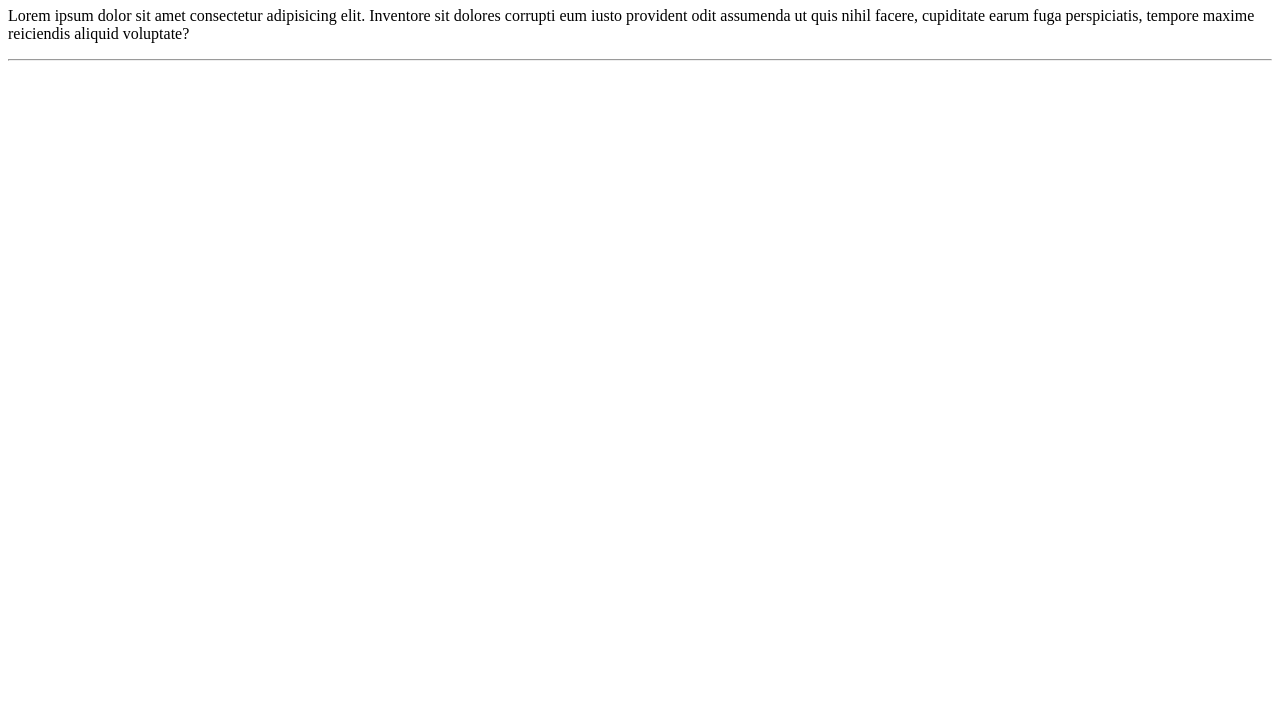
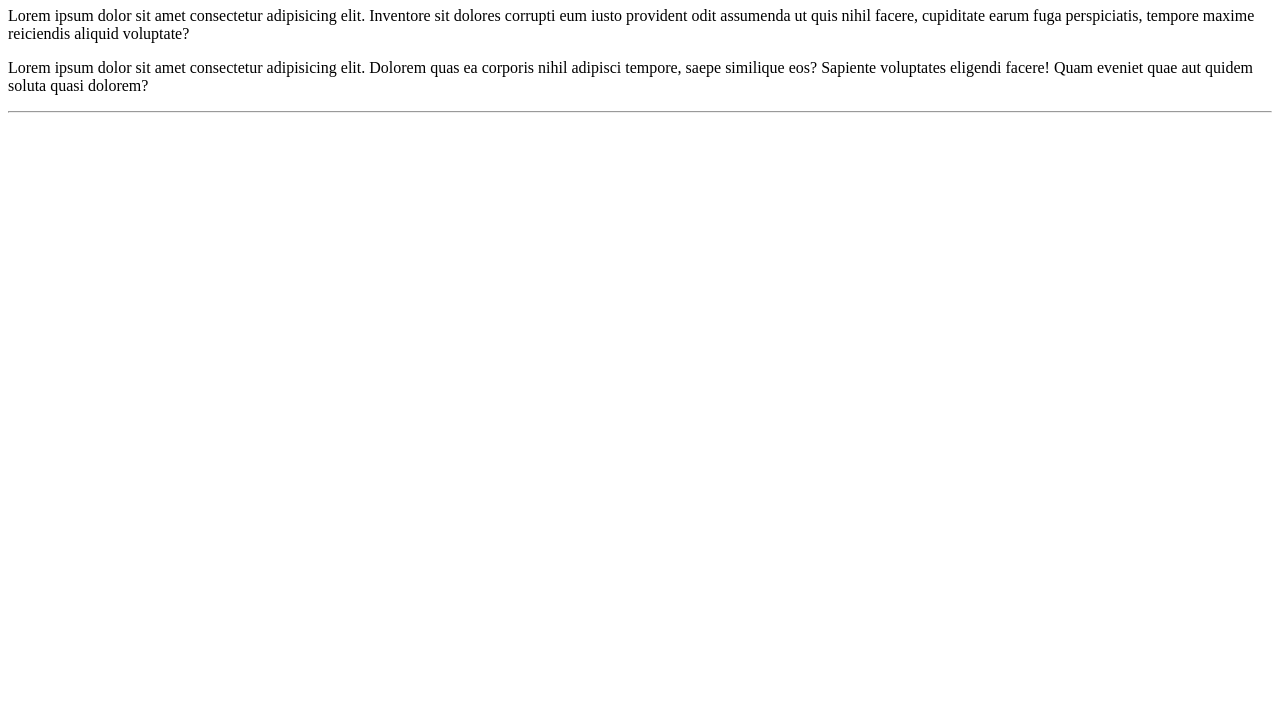
Before and after one commit to Ubatuba-prog/Curso-Git, a plain HTML site: page novo site/index.html in a window 1280 px wide. Shown: the part 73-800 px from the top of the page. Drawn offline with Linux system fonts and the light colour scheme.

Commit message:
Update index.html

```diff
--- a/novo site/index.html
+++ b/novo site/index.html
@@ -8,6 +8,7 @@
 <body>
     <h1>Olá Mundo!</h1>
     <p>Lorem ipsum dolor sit amet consectetur adipisicing elit. Inventore sit dolores corrupti eum iusto provident odit assumenda ut quis nihil facere, cupiditate earum fuga perspiciatis, tempore maxime reiciendis aliquid voluptate?</p>
+    <p>Lorem ipsum dolor sit amet consectetur adipisicing elit. Dolorem quas ea corporis nihil adipisci tempore, saepe similique eos? Sapiente voluptates eligendi facere! Quam eveniet quae aut quidem soluta quasi dolorem?</p>
     <hr>
 </body>
 </html>
```
